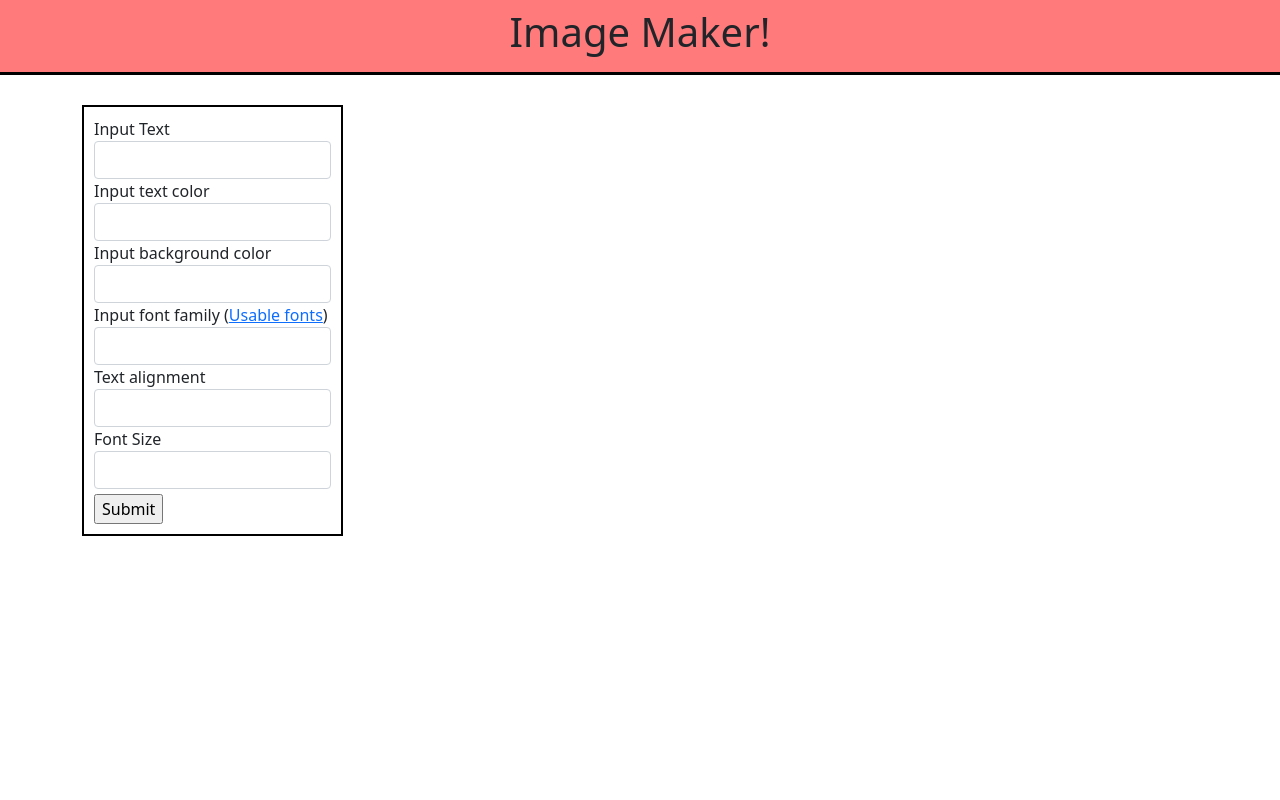
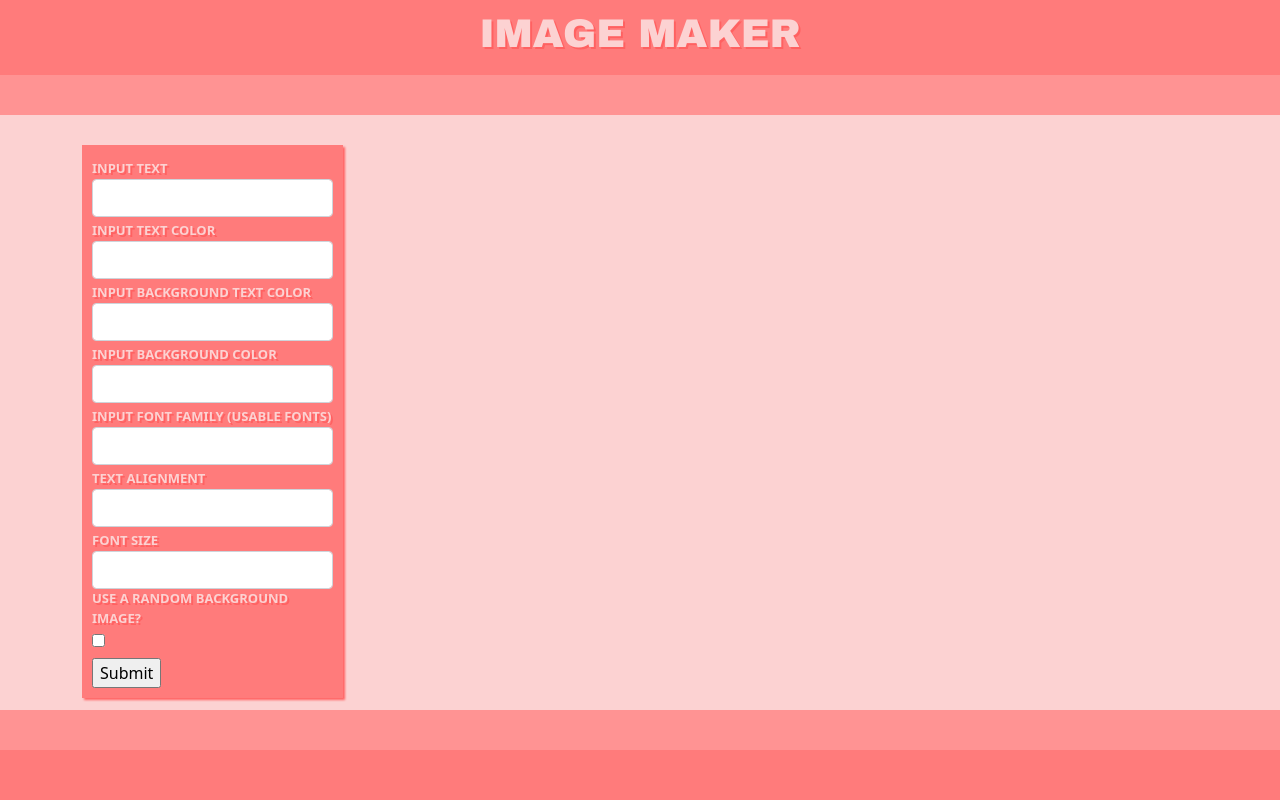
Before and after one commit to bpgoodrow/Bruzu-Img-Generator, a website built with webpack: page src/index.html in a window 1280 px wide. Built offline with nearby package versions, Linux system fonts and the light colour scheme.

Commit message:
finished webpage
Co-authored-by: Frank Timmons <franktimmonspdx@gmail.com>

```diff
--- a/src/bruzu-request.js
+++ b/src/bruzu-request.js
@@ -1,7 +1,7 @@
 export class BruzuRequest {
-  static async getBruzu(text, textColor, bgColor, fontFamily, textAlign, fontSize){
+  static async getBruzu(text, textColor, textBgColor, bgColor, fontFamily, textAlign, fontSize, image){
     try {
-      const response = await fetch(`https://img.bruzu.com/?a.text=${text}&a.color=${textColor}&backgroundColor=${bgColor}&a.fontFamily=${fontFamily}&a.textAlign=${textAlign}&a.fontSize=${fontSize}`);
+      const response = await fetch(`https://img.bruzu.com/?a.text=${text}&a.color=${textColor}&a.textBackgroundColor=${textBgColor}&backgroundColor=${bgColor}&a.fontFamily=${fontFamily}&a.textAlign=${textAlign}&a.fontSize=${fontSize}&backgroundImage=${image}`);
       if (!response.ok) {
         throw Error(response.statusText);
       }
--- a/src/css/styles.css
+++ b/src/css/styles.css
@@ -1,7 +1,36 @@
+@import url('https://fonts.googleapis.com/css2?family=Archivo+Black&display=swap');
+
+body{
+  background-color: rgb(252, 210, 210);
+}
 
 .inputBox {
-  border: solid black 2px;
   padding: 10px;
+  background-color: rgb(255, 123, 123);
+  color: rgb(252, 210, 210);
+  font-weight: bold;
+  filter: drop-shadow(2px 2px 1px rgb(255, 97, 97));
+  text-transform: uppercase;
+}
+
+.inputBox label {
+  filter: drop-shadow(2px 2px 0px rgb(255, 97, 97));
+  font-size: small;
+}
+
+a:link {
+  color: rgb(252, 210, 210);
+
+  text-decoration: none;
+}
+
+a:visited {
+  color: rgb(252, 210, 210);
+  text-decoration: none;
+}
+
+a:hover {
+  color: rgb(255, 147, 147);
 }
 
 .container {
@@ -12,7 +41,9 @@
   margin-top: 5px;
 }
 
-#header {
+#upperHeader {
+  font-family: 'Archivo Black', sans-serif;
+  color: rgb(252, 210, 210);
   text-align: center;
   background-color: rgb(255, 123, 123);
   height: 75px;
@@ -20,15 +51,67 @@
   display: flex;
   flex-direction: column;
   justify-content: center;
-  border-bottom: solid black;
 }
+
+#upperHeader h1 {
+  filter: drop-shadow(2px 2px 0px rgb(255, 97, 97));
+}
+
+#lowerHeader {
+  height: 40px;
+  background-color: rgb(255, 147, 147);
+}
+
 
 #imageOutput {
   display: flex;
   justify-content: center;
+  filter: drop-shadow(2px 2px 1px rgb(255, 97, 97));
 }
 
 #imageOutput img {
   width: 75%;
   height: auto;
 }
+
+.stranger {
+  position: absolute;
+  bottom: 40px;
+  width: 10%;
+  height: 100px;
+  left: 90%;
+}
+
+.stranger img {
+  height: 100px;
+  width: auto;
+}
+
+.strangerReveal {
+  background-color: rgb(252, 210, 210);
+  position: absolute;
+  bottom: 40px;
+  height: 100px;
+  width: 100px;
+  left: 90%;
+}
+
+.strangerReveal:hover{
+  display: none;
+}
+
+.upperFooter {
+  width: 100%;
+  height: 40px;
+  background-color: rgb(255, 147, 147);
+  position: absolute;
+  bottom: 50px;
+}
+
+.lowerFooter {
+  background-color: rgb(255, 123, 123);
+  width: 100%;
+  height: 50px;
+  position: absolute;
+  bottom: 0px;
+}
--- a/src/index.html
+++ b/src/index.html
@@ -7,8 +7,10 @@
   <title>Template</title>
 </head>
 <body>
-  <div id="header">
-    <h1>Image Maker!</h1>
+  <div id="upperHeader">
+    <h1>IMAGE MAKER</h1>
+  </div>
+  <div id="lowerHeader">
   </div>
   <div class="container">
     <div class="row">
@@ -21,6 +23,10 @@
           <div class="form-group">
             <label for="textColor">Input text color</label>
             <input id="textColor" class="form-control" type="text">
+          </div>
+          <div class="form-group">
+            <label for="textBgColor">Input background text color</label>
+            <input  id="textBgColor" class="form-control" type="text">
           </div>
           <div class="form-group">
             <label for="backgroundColor">Input background color</label>
@@ -38,6 +44,10 @@
             <label for="fontSize">Font Size</label>
             <input id="fontSize" class="form-control" type="number">
           </div>
+          <div class="form-group">
+            <label for="image">Use a random background image?</label>
+            <input  id="image" type="checkbox">
+          </div>
           <input id="submitButton" type="submit">
         </form>
       </div>
@@ -46,5 +56,9 @@
       </div>
     </div>
   </div>
+  <div class="stranger"><img src="../assets/images/mysterious-stranger.png" alt="Mysterious_Stranger"></div>
+  <div class="strangerReveal"></div>
+  <div class="upperFooter"></div>
+  <div class="lowerFooter"></div>
 </body>
 </html>
--- a/src/index.js
+++ b/src/index.js
@@ -3,27 +3,46 @@ import 'bootstrap/dist/css/bootstrap.min.css';
 import './css/styles.css';
 import $ from 'jquery';
 import { BruzuRequest } from './bruzu-request.js'
+import { PicsumRequest } from './piscum-request.js'
 
 function getElementsBruzu(response){
   let image = response;
-  console.log(image);
   $('#imageOutput').html(`<img src="${image.url}">`)
 }
 
-async function makeBruzuApiCall(text, textColor, bgColor, fontFamily, textAlign, fontSize){
-  const response = await BruzuRequest.getBruzu(text, textColor, bgColor, fontFamily, textAlign, fontSize);
+async function makeBruzuApiCall(text, textColor, textBgColor, bgColor, fontFamily, textAlign, fontSize, image){
+  const response = await BruzuRequest.getBruzu(text, textColor, textBgColor, bgColor, fontFamily, textAlign, fontSize, image);
   getElementsBruzu(response);
+}
+
+async function makePicsumApiCall(text, textColor, textBgColor, bgColor, fontFamily, textAlign, fontSize){
+  const response = await PicsumRequest.getPicsum();
+  makeBruzuApiCall(text, textColor, textBgColor, bgColor, fontFamily, textAlign, fontSize, response.url);
 }
 
 $(document).ready(function(){
   $('form#imageMaker').submit(function(event){
-    let text = $('#text').val();
+    event.preventDefault();
+    let text = " " + $('#text').val() + " ";
     let textColor = $('#textColor').val();
     let bgColor = $('#backgroundColor').val();
     let fontFamily = $('#fontFamily').val();
     let textAlign = $('#textAlign').val();
     let fontSize = $('#fontSize').val();
-    event.preventDefault();
-    makeBruzuApiCall(text, textColor, bgColor, fontFamily, textAlign, fontSize);
+    let textBgColor = $('#textBgColor').val();
+    if ($('#image').is(':checked')){
+      makePicsumApiCall(text, textColor, textBgColor, bgColor, fontFamily, textAlign, fontSize);
+    } else {
+      makeBruzuApiCall(text, textColor, textBgColor, bgColor, fontFamily, textAlign, fontSize);
+    }
   });
 });
+
+
+// <input type="checkbox" id="extra-cheese" name="extra-cheese">
+// <label for="extra-cheese">Extra Cheese</label>
+
+// let inputtedExtraCheese = "";
+// if ($("#extra-cheese").is(":checked")) {
+//   inputtedExtraCheese = $("#extra-cheese").attr('name');
+// }
--- /dev/null
+++ b/src/piscum-request.js
@@ -0,0 +1,13 @@
+export class PicsumRequest {
+  static async getPicsum(){
+    try {
+      const response = await fetch(`https://picsum.photos/600`);
+      if (!response.ok) {
+        throw Error(response.statusText);
+      }
+      return response;
+    } catch(error) {
+      return error.message;
+    }
+  }
+}
```
Also changed, not shown: assets/images/mysterious-stranger.png (added), 2 other files.
